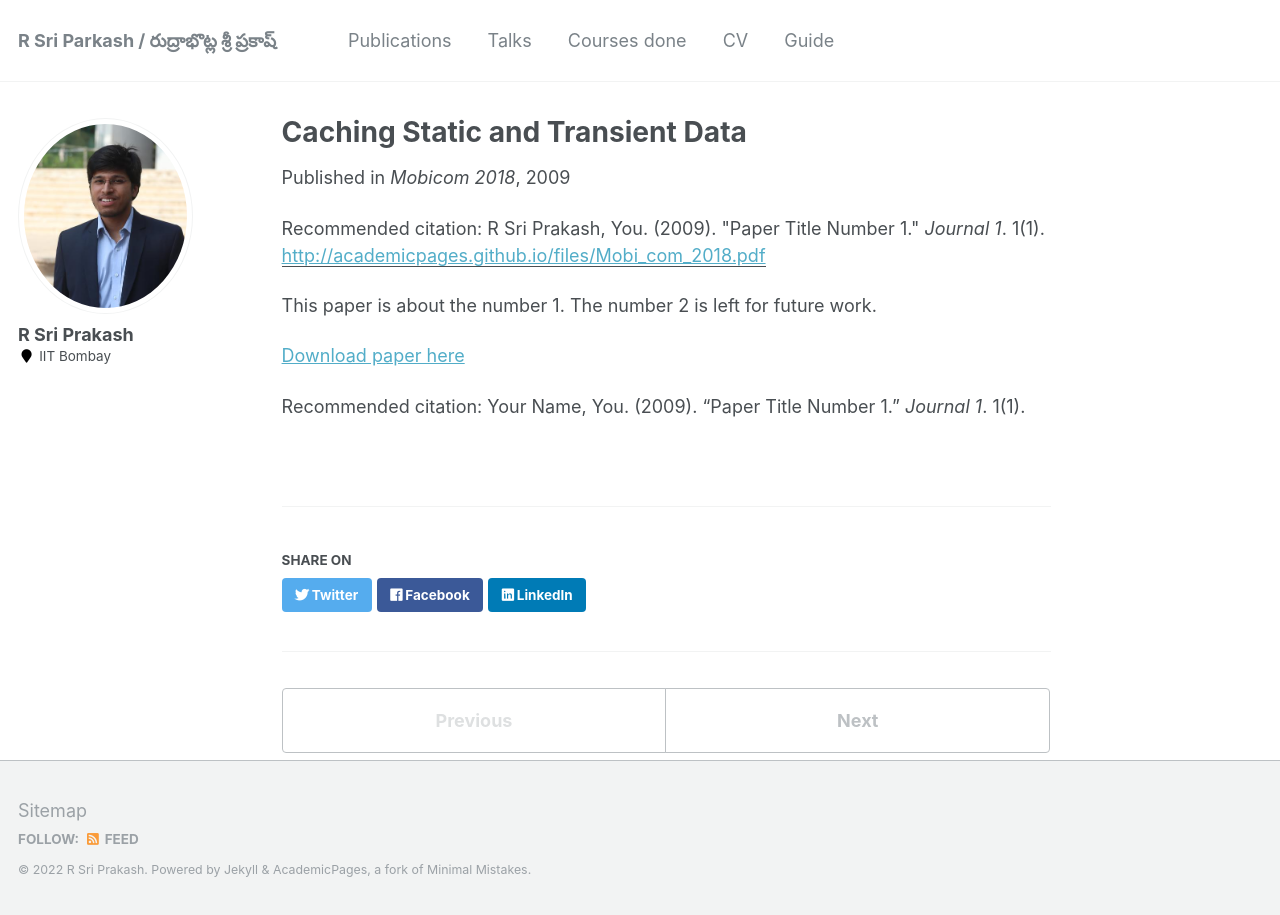
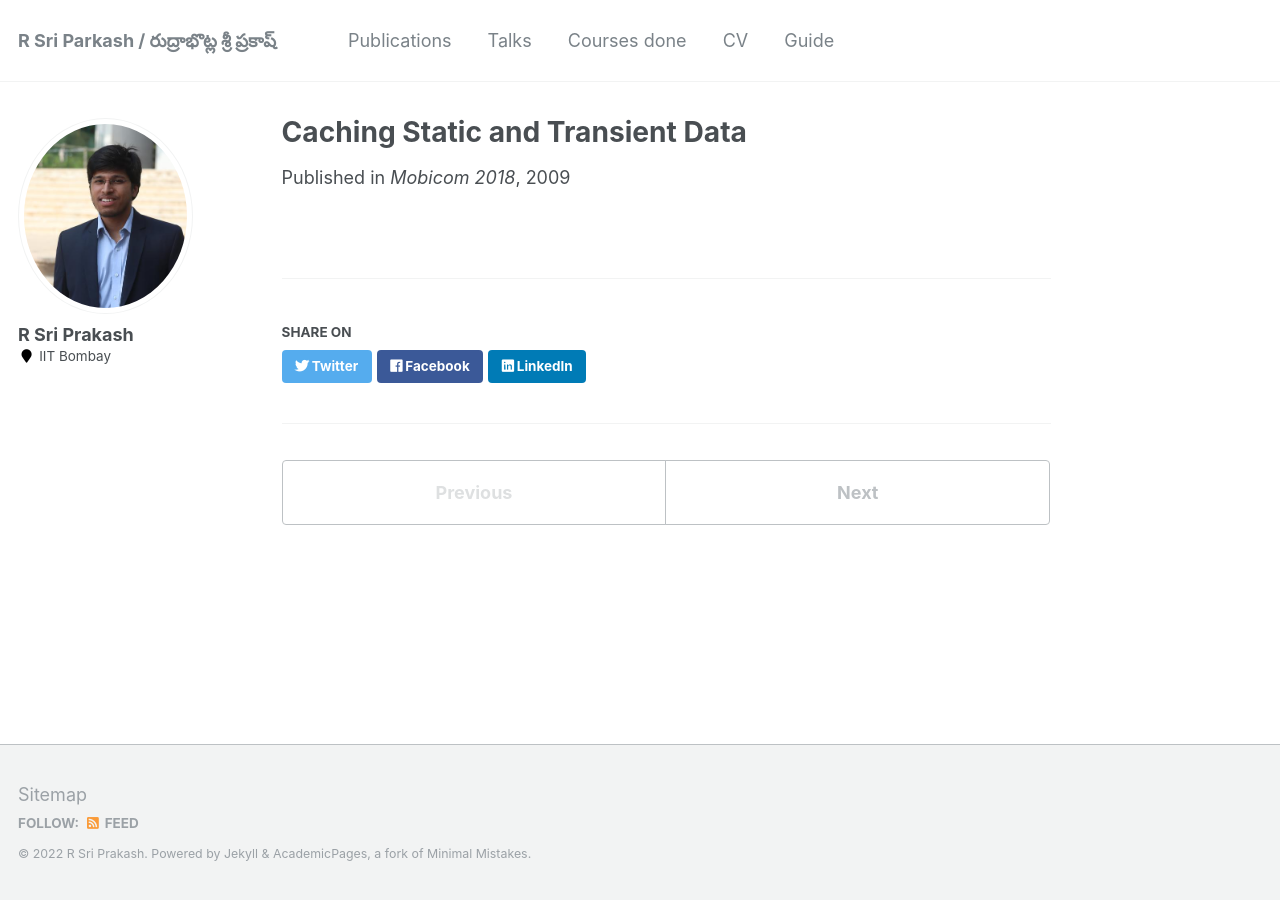
Before and after one commit to rsriprakash/rsriprakash.github.io, a Jekyll site: the page built from _publications/2009-10-01-paper-title-number-1.md, in a window 1280 px wide. Built offline with Jekyll 4.4.1, drawn with Linux system fonts in a browser that asks for light colours.

Commit message:
publication modification

```diff
--- a/_publications/2009-10-01-paper-title-number-1.md
+++ b/_publications/2009-10-01-paper-title-number-1.md
@@ -5,11 +5,11 @@ permalink: /publication/2009-10-01-paper-title-number-1
 excerpt: #'This paper is about the number 1. The number 2 is left for future work.'
 date: 2009-10-01
 venue: 'Mobicom 2018'
-paperurl: 'http://academicpages.github.io/files/Mobi_com_2018.pdf'
-citation: 'R Sri Prakash, You. (2009). &quot;Paper Title Number 1.&quot; <i>Journal 1</i>. 1(1).'
+paperurl: #'http://academicpages.github.io/files/Mobi_com_2018.pdf'
+citation: #'R Sri Prakash, You. (2009). &quot;Paper Title Number 1.&quot; <i>Journal 1</i>. 1(1).'
 ---
-This paper is about the number 1. The number 2 is left for future work.
+<!-- #This paper is about the number 1. The number 2 is left for future work. -->
 
-[Download paper here](http://academicpages.github.io/files/Mobi_com_2018.pdf)
+<!-- #[Download paper here](http://academicpages.github.io/files/Mobi_com_2018.pdf) -->
 
-Recommended citation: Your Name, You. (2009). "Paper Title Number 1." <i>Journal 1</i>. 1(1).
+<!-- #Recommended citation: Your Name, You. (2009). "Paper Title Number 1." <i>Journal 1</i>. 1(1). -->
```
